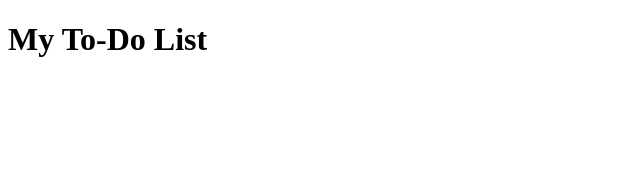
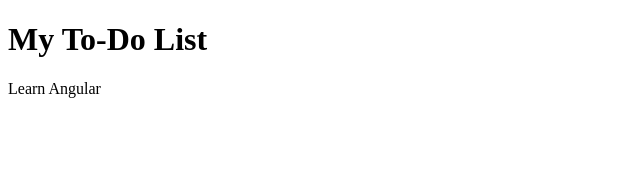
Before and after one commit to brooks-t/angular-todo-app, an Angular app: page / in a window 1280 px wide. Shown: the top 170 px of the page, without its empty margins (0-640 px from the left). Built offline with nearby package versions, Linux system fonts and the light colour scheme.

Commit message:
feat: added todo functionality

```diff
--- a/src/app/app.html
+++ b/src/app/app.html
@@ -1 +1,2 @@
 <h1>My To-Do List</h1>
+<app-todo-item [text]="todoItem"></app-todo-item>
--- a/src/app/app.ts
+++ b/src/app/app.ts
@@ -1,11 +1,14 @@
 import { Component } from '@angular/core';
+import { TodoItem } from './todo-item/todo-item';
 
 @Component({
   selector: 'app-root',
-  imports: [],
+  imports: [TodoItem],
   templateUrl: './app.html',
   styleUrl: './app.scss'
 })
 export class App {
   protected title = 'angular-todo-app';
+
+  todoItem = 'Learn Angular';
 }
--- a/src/app/todo-item/todo-item.html
+++ b/src/app/todo-item/todo-item.html
@@ -1 +1 @@
-<p>todo-item works!</p>
+<p>{{ text }}</p>
--- a/src/app/todo-item/todo-item.ts
+++ b/src/app/todo-item/todo-item.ts
@@ -1,4 +1,4 @@
-import { Component } from '@angular/core';
+import { Component, Input } from '@angular/core';
 
 @Component({
   selector: 'app-todo-item',
@@ -7,5 +7,5 @@ import { Component } from '@angular/core';
   styleUrl: './todo-item.scss'
 })
 export class TodoItem {
-
+  @Input() text: string = '';
 }
```
